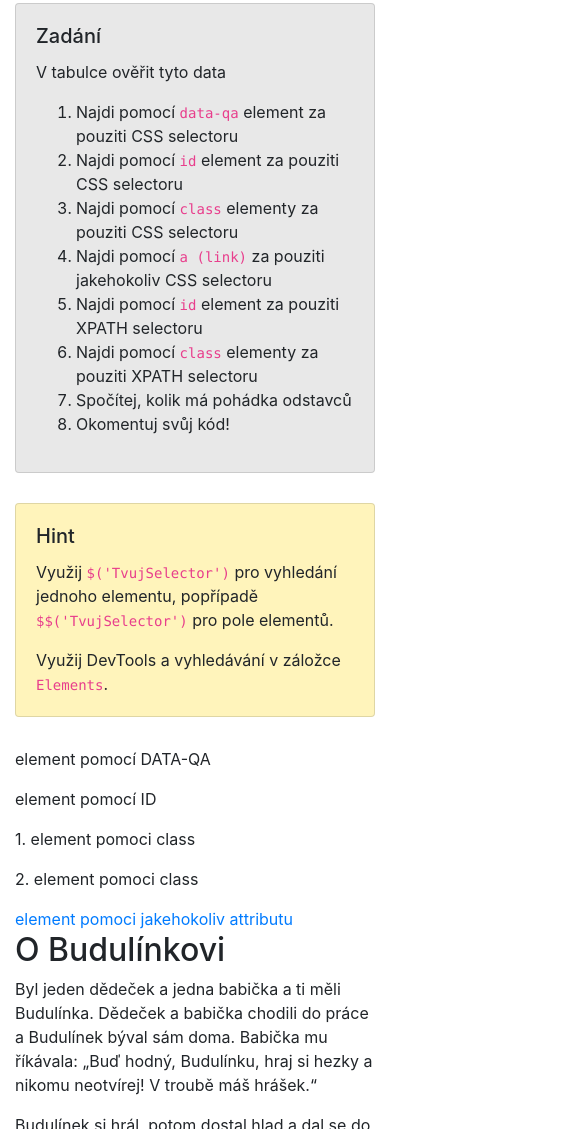
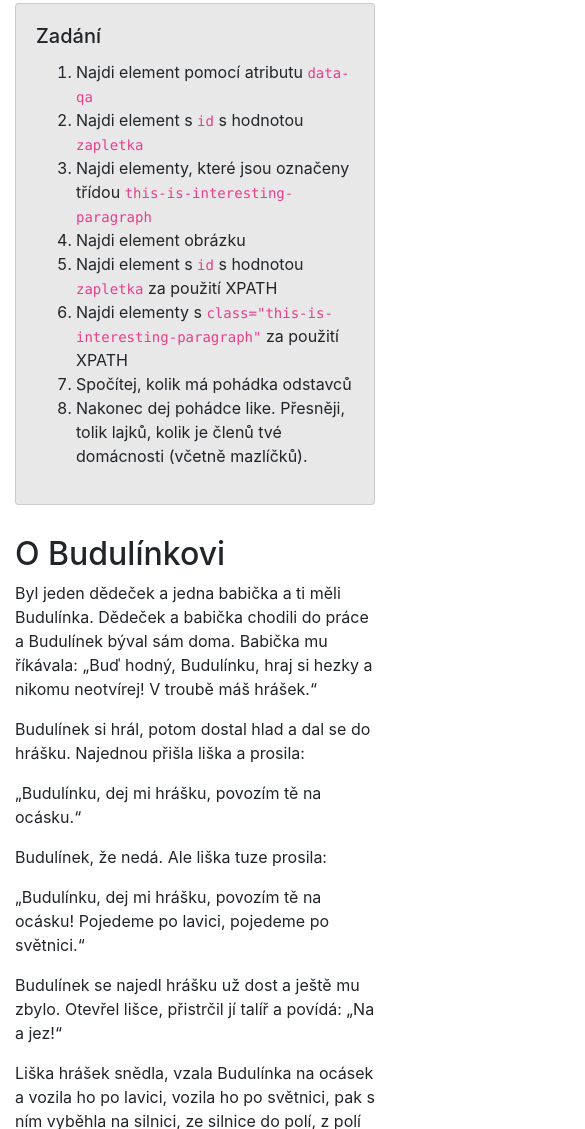
Before and after one commit to vojtech-cerveny/da-test-automation-playground, a plain HTML site: page selectors.html in a window 390 px wide. Shown: the part 343-1472 px from the top of the page, 585 px wide, since content can reach past the window. Drawn offline with Linux system fonts and the light colour scheme.

Commit message:
Adjust texts and assignments (#2)
* Move styles to css folder and make working offline

* Make all pages compliant with the template

* Fix typos and minor rewording

* Add gitignore

* Fix logo

* Change order of tabs

* Make tab titles consistent

* Change password

* Adjust order of tabs

* Minor content changes

* Change assignements to be compatible between Brno (Java) and Ostrava (Webdriver.io)

Co-authored-by: Vojtěch Červený <cervik49@gmail.com>

```diff
--- a/selectors.html
+++ b/selectors.html
@@ -54,34 +54,18 @@
       <div class="card zadani">
         <div class="card-body">
           <h5 class="card-title">Zadání</h5>
-          <p class="card-text">V tabulce ověřit tyto data</p>
           <ol>
-            <li>Najdi pomocí <code>data-qa</code> element za pouziti CSS selectoru</li>
-            <li>Najdi pomocí <code>id</code> element za pouziti CSS selectoru</li>
-            <li>Najdi pomocí <code>class</code> elementy za pouziti CSS selectoru</li>
-            <li>Najdi pomocí <code>a (link)</code> za pouziti jakehokoliv CSS selectoru</li>
-
-            <li>Najdi pomocí <code>id</code> element za pouziti XPATH selectoru</li>
-            <li>Najdi pomocí <code>class</code> elementy za pouziti XPATH selectoru</li>
+            <li>Najdi element pomocí atributu <code>data-qa</code></li>
+            <li>Najdi element s <code>id</code> s hodnotou <code>zapletka</code></li>
+            <li>Najdi elementy, které jsou označeny třídou <code>this-is-interesting-paragraph</code></li>
+            <li>Najdi element obrázku</li>
+            <li>Najdi element s <code>id</code> s hodnotou <code>zapletka</code> za použití XPATH</li>
+            <li>Najdi elementy s <code>class="this-is-interesting-paragraph"</code> za použití XPATH</li>
             <li>Spočítej, kolik má pohádka odstavců</li>
-            <li>Okomentuj svůj kód!</li>
+            <li>Nakonec dej pohádce like. Přesněji, tolik lajků, kolik je členů tvé domácnosti (včetně mazlíčků).</li>
           </ol>
         </div>
       </div>
-      <div class="card hint">
-        <div class="card-body">
-          <h5 class="card-title">Hint</h5>
-          <p class="card-text">Využij <code>$('TvujSelector')</code> pro vyhledání jednoho elementu, popřípadě <code>$$('TvujSelector')</code> pro pole elementů.</p>
-          <p class="card-text">Využij DevTools a vyhledávání v záložce <code>Elements</code>.</p>
-        </div>
-      </div>
-
-
-      <p data-qa="selector-by-dataQA">element pomocí DATA-QA</p>
-      <p id="sector-by-id">element pomocí ID</p>
-      <p class="selector-by-class">1. element pomoci class</p>
-      <p class="selector-by-class">2. element pomoci class</p>
-      <a href="#" tabindex="1"> element pomoci jakehokoliv attributu</a>
 
       <section id="pohadka">
         <h2>O Budulínkovi</h2>
@@ -91,11 +75,11 @@
           říkávala: „Buď hodný, Budulínku, hraj si hezky a nikomu neotvírej! V
           troubě máš hrášek.“
         </p>
-        <p>
+        <p data-qa="selector-by-dataQA">
           Budulínek si hrál, potom dostal hlad a dal se do hrášku. Najednou
           přišla liška a prosila:
         </p>
-        <p>„Budulínku, dej mi hrášku, povozím tě na ocásku.“</p>
+        <p id="zapletka">„Budulínku, dej mi hrášku, povozím tě na ocásku.“</p>
         <p>Budulínek, že nedá. Ale liška tuze prosila:</p>
         <p>
           „Budulínku, dej mi hrášku, povozím tě na ocásku! Pojedeme po lavici,
@@ -105,12 +89,12 @@
           Budulínek se najedl hrášku už dost a ještě mu zbylo. Otevřel lišce,
           přistrčil jí talíř a povídá: „Na a jez!“
         </p>
-        <p>
+        <p class="this-is-interesting-paragraph">
           Liška hrášek snědla, vzala Budulínka na ocásek a vozila ho po lavici,
           vozila ho po světnici, pak s ním vyběhla na silnici, ze silnice do
           polí, z polí do lesa a tam šup do liščí díry!
         </p>
-        <p>
+        <p class="this-is-interesting-paragraph">
           Dědeček s babičkou přišli domů a hledali Budulínka. Hledali a hledali,
           ale nenašli. Babička plakala, naříkala a jen svého Budulínka pořád
           volala. Když to dědeček viděl, vzal housličky, babičce dal bubínek a
@@ -121,7 +105,7 @@
           Dědeček honem naladil housličky, babička si připravila bubínek a už
           oba spustili písničku:
         </p>
-        <img src="/images/budulinek.jpg" width="100%" class="story-image">
+        <img src="/images/budulinek.jpg" class="story-image" alt="Ilustrace Budulínka">
         <p>
           „Máme doma housličky a pěkný bubínek, jsou tam tři lištičky a náš
           Budulínek.“
```
Also changed, not shown: adding.html (+0 -21 lines), logged.html (+2 -2 lines), login.html (+12 -6 lines), selectorsButtons.html (+7 -5 lines), table.html (+6 -6 lines).
